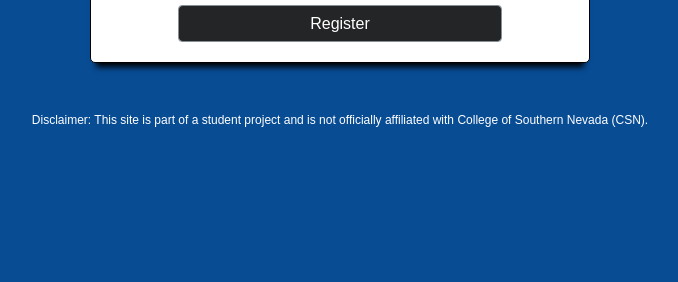
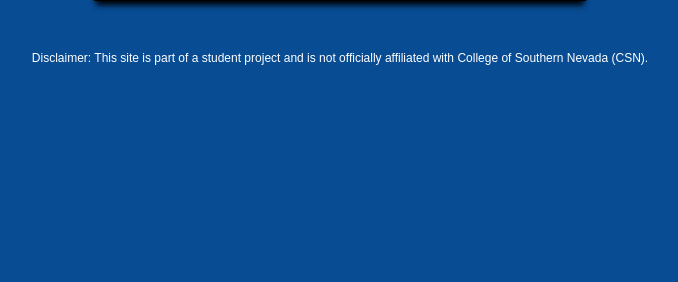
Before and after one commit to ThyGhy/MEEJ, a Flask app: page /register_exam in a window 1280 px wide. Shown: the part 287-569 px from the top of the page, without its empty margins (300-978 px from the left). Run offline with Flask 3, Linux system fonts and the light colour scheme; a user stored in the database is signed in.

Commit message:
Update register_exam.html

```diff
--- a/templates/register_exam.html
+++ b/templates/register_exam.html
@@ -21,7 +21,6 @@
                 </option>
                 {% endfor %}
             </select>
-            <button type="submit">Register</button>
         </form>
     </div>
     <p style="margin-top: 50px; font-size: 12px; text-align: center; color: #FFFFFF;">
```
